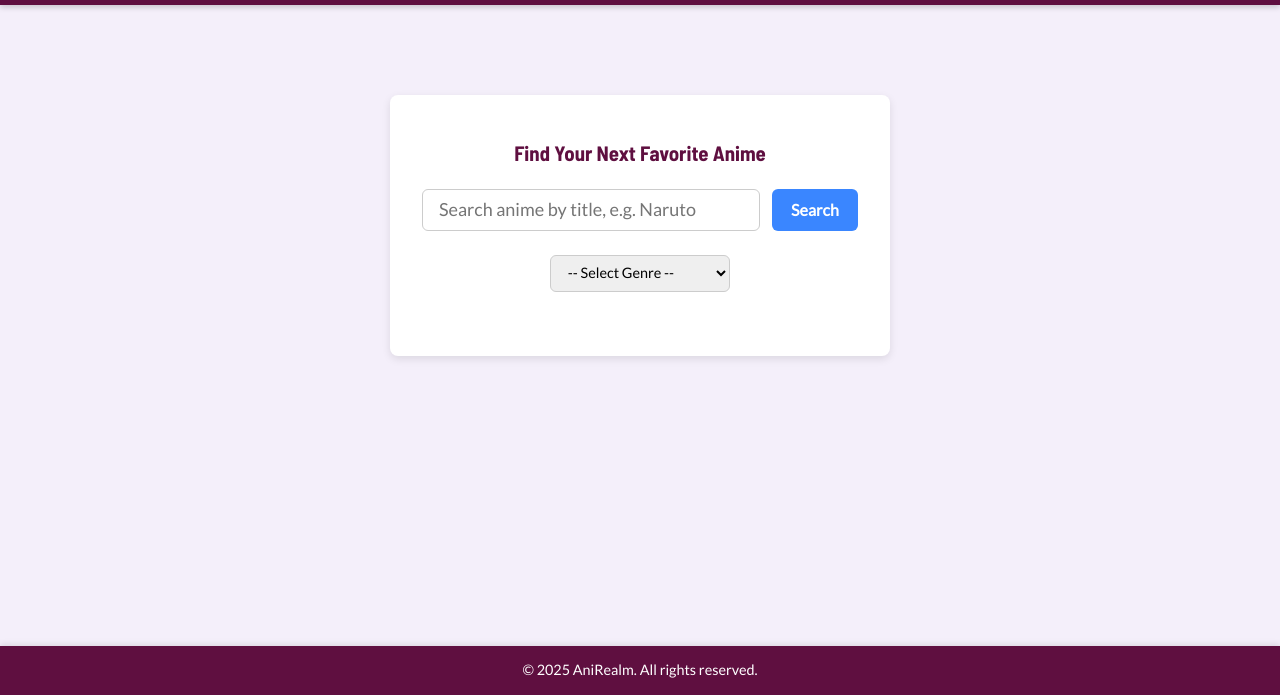
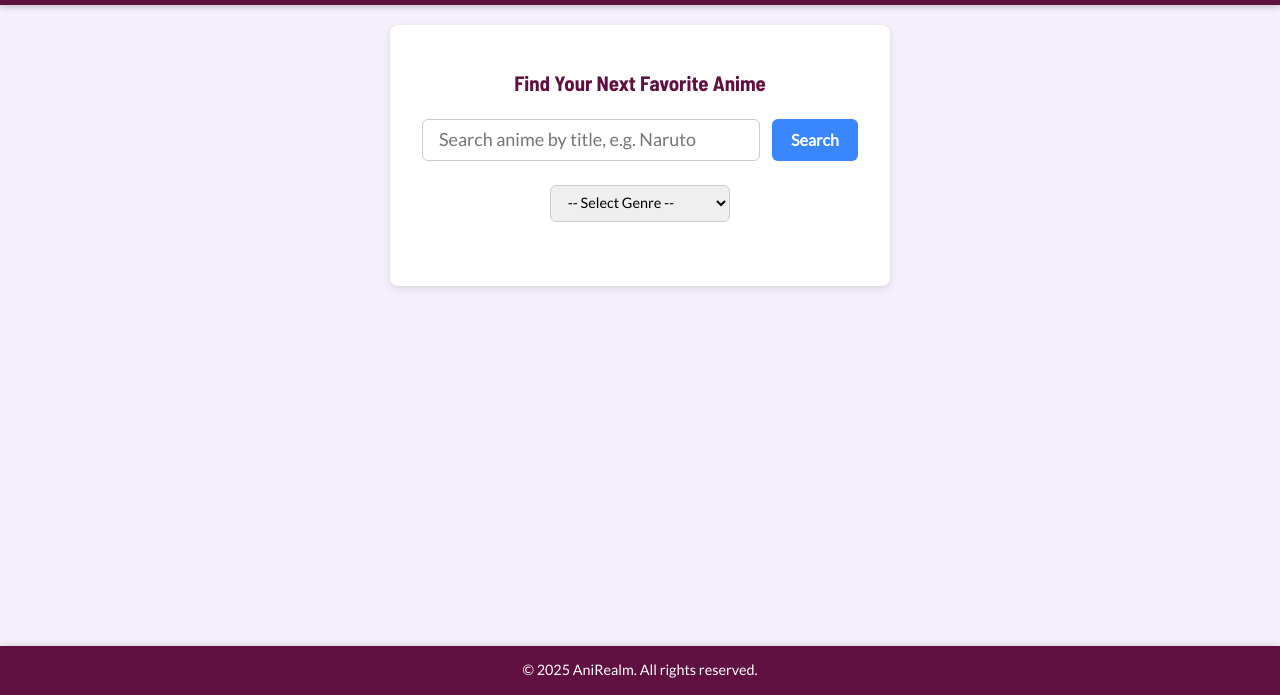
Before and after one commit to ibra1390/WDD330-final-project, a website built with Vite: page src/index.html in a window 1280 px wide. Shown: the part 105-800 px from the top of the page. Built offline with nearby package versions, Linux system fonts and the light colour scheme; no server answers.

Commit message:
gap between main and header is fixed

```diff
--- a/src/css/style.css
+++ b/src/css/style.css
@@ -116,7 +116,7 @@ body {
   width: 100%;
   max-width: 1400px;
   margin: 0 auto;
-  padding-top: 200px;
+  padding-top: 130px;
 }
 
 /* Search section styling */
```
